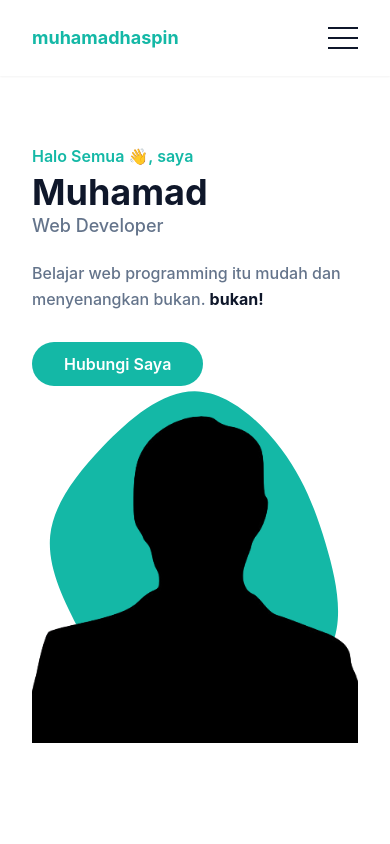
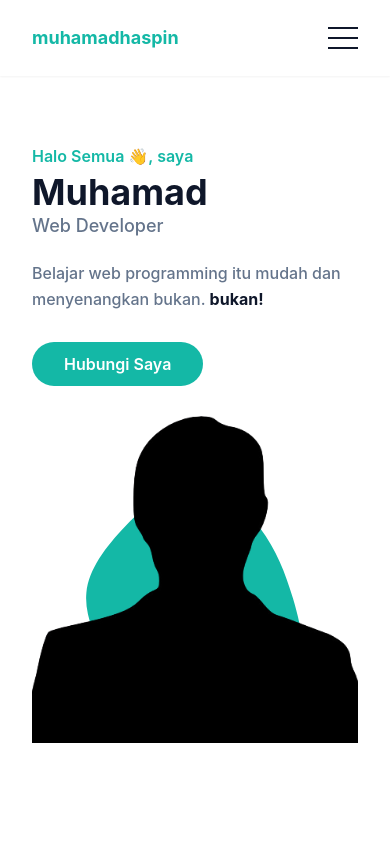
Before and after one commit to muhafs/muhamad-portfolio, a Vue app: page / in a window 390 px wide. Shown: the top 844 px of the page. Built offline with nearby package versions, Linux system fonts and the light colour scheme.

Commit message:
- fix oversized image on small screens - fix transition on changing pages - fix base url of route

```diff
--- a/src/App.vue
+++ b/src/App.vue
@@ -1,15 +1,18 @@
 <template>
 	<NavBar />
 
-	<router-view v-slot="{ Component, route }" mode="out-in">
-		<transition :enter-active-class="route.meta.enterClass" :leave-active-class="route.meta.leaveClass">
-			<component :is="Component" class="absolute top-0 left-0 w-full h-full" />
+	<router-view v-slot="{ Component }" mode="out-in">
+		<transition mode="out-in" name="fade">
+			<component :is="Component" />
 		</transition>
 	</router-view>
+
+	<Footer />
 </template>
 
 <script setup>
 	import NavBar from '@/components/NavBar.vue';
+	import Footer from '@/components/Footer.vue';
 </script>
 
 <style></style>
--- a/src/pages/HomePage.vue
+++ b/src/pages/HomePage.vue
@@ -1,5 +1,5 @@
 <template>
-	<div>
+	<div id="home">
 		<div class="pt-36">
 			<div class="container">
 				<div class="flex flex-wrap mb-36">
@@ -22,8 +22,8 @@
 						<div class="relative mt-10 lg:mt-0 lg:right-0">
 							<img src="@/assets/images/portfolio/anonymous.png" alt="Muhamad Haspin" class="max-w-full mx-auto" />
 
-							<span class="absolute -bottom-5 left-1/2 -translate-x-1/2 -z-10 lg:scale-125">
-								<svg width="400" height="400" viewBox="0 0 200 200" xmlns="http://www.w3.org/2000/svg">
+							<span class="absolute -bottom-5 left-1/2 -translate-x-1/2 -z-10 sm:scale-150">
+								<svg width="300" height="300" viewBox="0 0 200 200" xmlns="http://www.w3.org/2000/svg">
 									<path
 										fill="#14b8a6"
 										d="M43.2,-56.9C54.2,-42.2,60.2,-26.9,65.3,-9.8C70.4,7.4,74.7,26.5,68.4,41.3C62,56.1,45,66.5,26.8,72.8C8.6,79.1,-10.9,81.2,-25.3,74C-39.7,66.8,-49.1,50.3,-57.6,34C-66.2,17.7,-73.9,1.6,-72.4,-13.7C-70.8,-29.1,-59.9,-43.7,-46.3,-58C-32.7,-72.2,-16.3,-86,-0.1,-85.9C16.1,-85.7,32.1,-71.6,43.2,-56.9Z"
@@ -179,14 +179,11 @@
 				</form>
 			</div>
 		</div>
-
-		<Footer />
 	</div>
 </template>
 
 <script setup>
 	import Heading from '@/components/Heading.vue';
-	import Footer from '@/components/Footer.vue';
 </script>
 
 <style scoped></style>
--- a/src/pages/PortfolioPage.vue
+++ b/src/pages/PortfolioPage.vue
@@ -1,4 +1,5 @@
 <template>
+	<div id="portfolio">
 		<div class="pt-36 bg-slate-100">
 			<div class="container">
 				<Heading>
@@ -42,6 +43,7 @@
 
 						<h3 class="font-semibold text-xl text-dark">Landing Page</h3>
 						<p class="secondary-desc text-base">Lorem ipsum dolor sit amet consectetur adipisicing elit. Soluta alias minus commodi excepturi! Alias, at.</p>
+					</div>
 				</div>
 			</div>
 		</div>
@@ -121,12 +123,9 @@
 				</div>
 			</div>
 		</div>
-
-		<Footer />
 	</div>
 </template>
 
 <script setup>
 	import Heading from '@/components/Heading.vue';
-	import Footer from '@/components/Footer.vue';
 </script>
--- a/src/router/index.js
+++ b/src/router/index.js
@@ -8,24 +8,16 @@ const routes = [
 		path: '/',
 		name: 'home',
 		component: HomePage,
-		meta: {
-			enterClass: 'animate__animated animate__fadeInLeft',
-			leaveClass: 'animate__animated animate__fadeOutRight',
-		},
 	},
 	{
 		path: '/portfolio',
 		name: 'portfolio',
 		component: PortfolioPage,
-		meta: {
-			enterClass: 'animate__animated animate__fadeInRight',
-			leaveClass: 'animate__animated animate__fadeOutLeft',
-		},
 	},
 ];
 
 const router = createRouter({
-	history: createWebHistory(),
+	history: createWebHistory(import.meta.env.BASE_URL),
 	routes,
 });
 
--- a/src/style.css
+++ b/src/style.css
@@ -33,3 +33,13 @@ nav a.router-link-exact-active {
 .secondary-desc {
 	@apply font-medium text-secondary;
 }
+
+.fade-enter-from,
+.fade-leave-to {
+	opacity: 0;
+}
+
+.fade-enter-active,
+.fade-leave-active {
+	transition: opacity 0.3s ease-out;
+}
```
Lines whose indentation alone changed are shown as unchanged.
